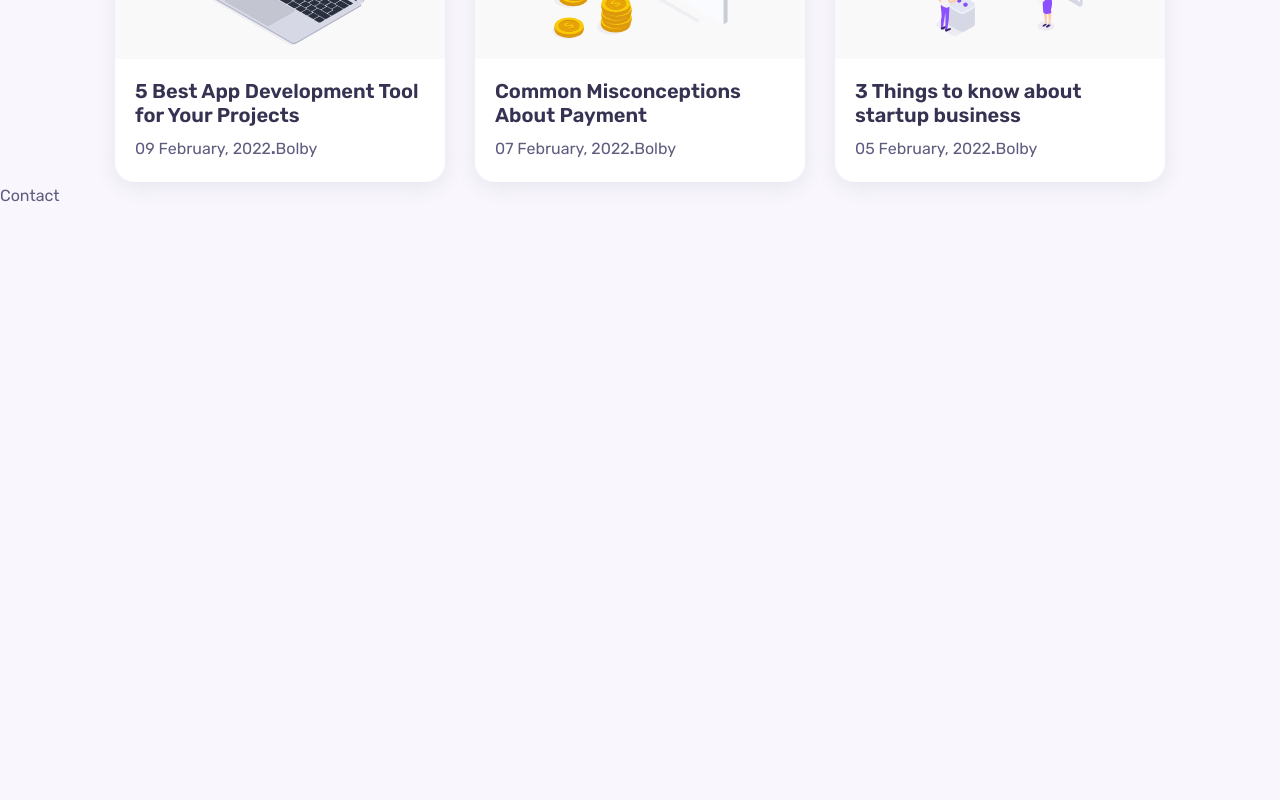
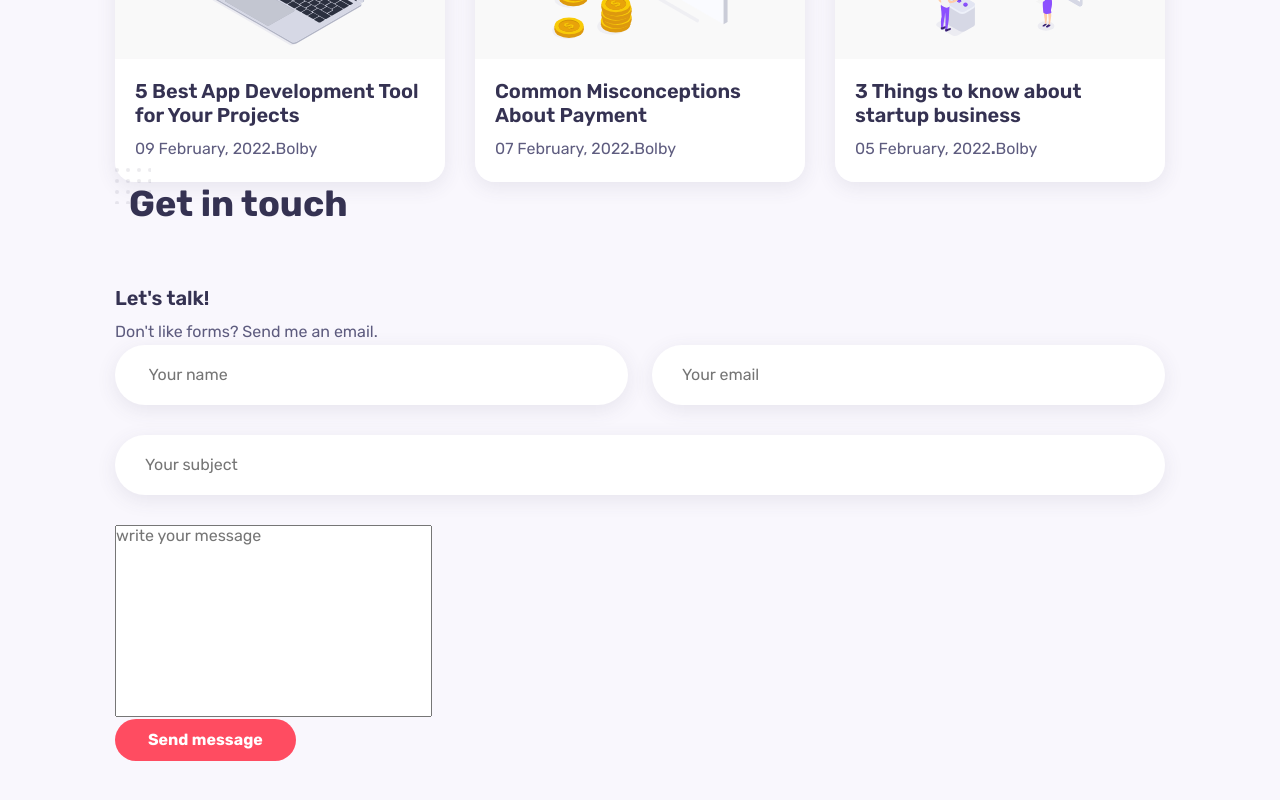
Before and after one commit to NethminiSandunika/my-react-portfolio, a React (Create React App) app: page / in a window 1280 px wide. Shown: the part 2513-3313 px from the top of the page. Before the commit the page ends 2723 px from the top, so only its background shows below. Built offline with nearby package versions, Linux system fonts and the light colour scheme.

Commit message:
Add the contact section

```diff
--- a/src/components/contact/Contact.jsx
+++ b/src/components/contact/Contact.jsx
@@ -3,7 +3,50 @@
 
 const Contact = () => {
     return(
-        <div>Contact</div>
+        <section className="contact container section" id="contact">
+            <h2 className="section__title">Get in touch</h2>
+
+            <div classNAme="contact__container grid">
+                <div className="contact__info">
+                    <h3 className="contact__title">Let's talk!</h3>
+                    <p className="contact__details">Don't like forms? Send me an email. </p>
+                </div>
+
+                <form action="" className="contact__form">
+                    <div className="contact__form-group">
+                        <div className="contact__form-div">
+                            <input type="text" className="contact__form-input"
+                            placeholder=' Your name'/>
+                        </div>
+
+                        <div className="contact__form-div">
+                        <input type="email" className="contact__form-input"
+                            placeholder='Your email'/>
+                        </div>
+
+                    </div>
+
+                    <div className="contact__form-div">
+                        <input type="text" className="contact__form-input"
+                            placeholder='Your subject'/>
+                        </div>
+
+                        <div className="contact__form-div contact__form-area">
+                            <textarea
+                            name=""
+                            id=""
+                            cols="30"
+                            rows="10"
+                            className="contact__fprm-input"
+                            placeholder="write your message"
+                            ></textarea>
+                        </div>
+
+
+                        <button className="btn">Send message</button>
+                </form>
+            </div>
+        </section>
     )
 }
 
--- a/src/components/contact/contact.css
+++ b/src/components/contact/contact.css
@@ -0,0 +1,49 @@
+.contact.section {
+    padding-bottom: 6.25rem;
+}
+
+.contact__container {
+    grid-template-columns: 4fr 8fr;
+    column-gap: 1.875rem;
+}
+
+.contact__title {
+    font-size: var(--h3-font-size);
+    margin-bottom: 0.5rem;
+}
+
+.contact__form-group {
+    display: grid;
+    grid-template-columns: repeat(2, 1fr);
+    column-gap: 1.5rem;
+}
+
+.contact__form-div {
+    position: relative;
+    margin-bottom: 1.875rem;
+    height: 3.75rem;
+}
+
+.contact__form-input {
+    position: absolute;
+    top: 0;
+    left: 0;
+    width: 100%;
+    height: 100%;
+    box-shadow: var(--shadow);
+    background-color: var(--container-color);
+    color: var(--text-color);
+    border: none;
+    outline: none;
+    border-radius: 1.875rem;
+    padding: 0.625rem 1.875rem;
+    z-index: 1;
+}
+
+.contact__form-area {
+    height: 10.25rem;
+}
+
+.contact__form-area textarea {
+    resize: none;
+}
```
